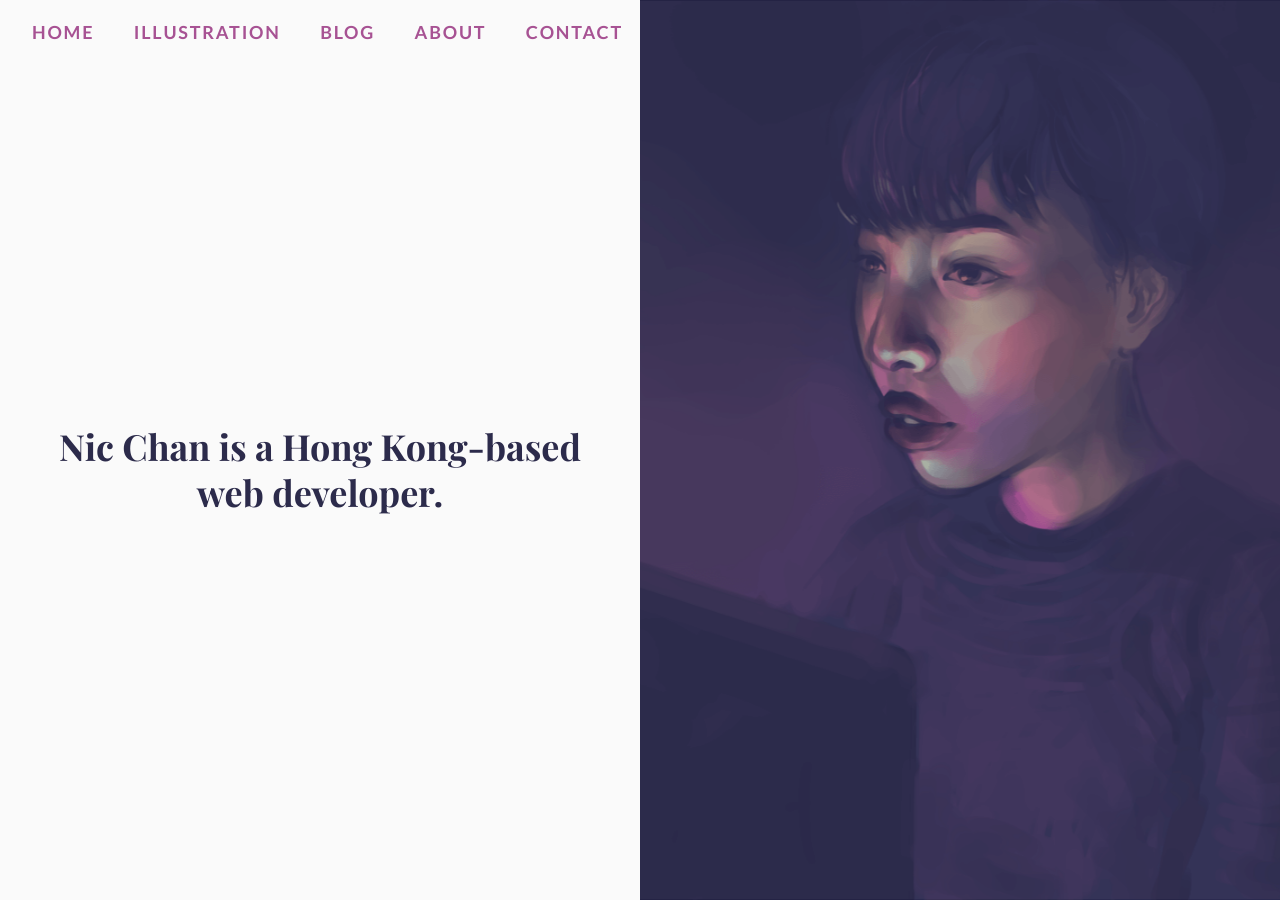
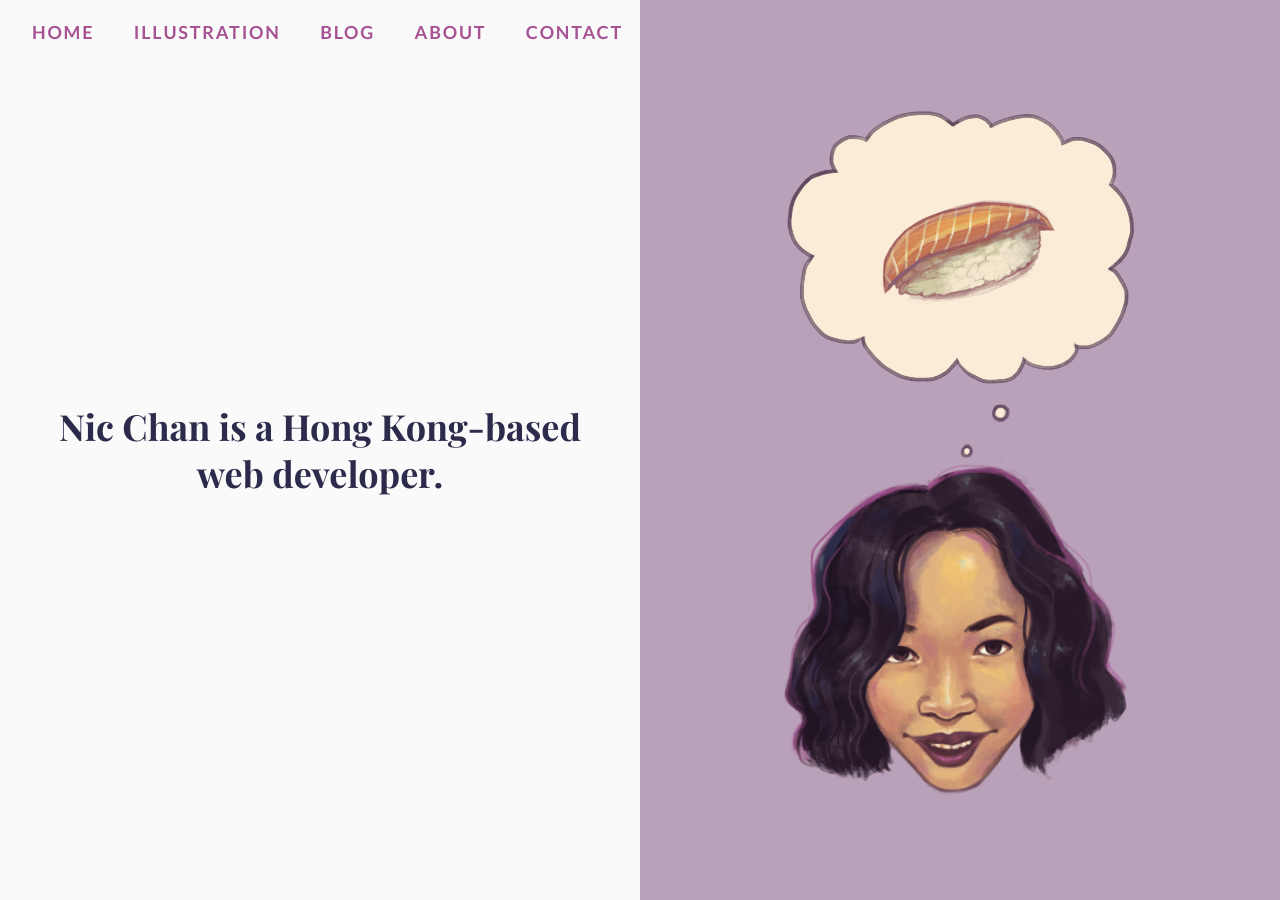
Before and after one commit to nchan0154/nicchan.me-legacy, a Jekyll site: the page built from index.html, in a window 1280 px wide and 900 px high. Built offline with Jekyll 4.4.1, drawn with Linux system fonts in a browser that asks for light colours.

Commit message:
revise homepage animation

```diff
--- a/_src/scss/partials/showcase.scss
+++ b/_src/scss/partials/showcase.scss
@@ -10,8 +10,66 @@
   height: 30rem;
 
   &--intro {
-    background-size: cover;
-    background-position: center;
+    height: auto;
+    background-color: #b9a1b9;
+  }
+}
+
+.showcase__animation {
+  display: flex;
+  margin: 3rem auto;
+  flex-direction: column;
+  width: 70%;
+  max-width: 15rem;
+}
+
+.showcase__me {
+  width: 100%;
+  order: 1;
+}
+
+.showcase__loves {
+  position: relative;
+  width: 100%;
+  padding-top: 100%;
+}
+
+.showcase__love {
+  position: absolute;
+  top: 0;
+  left: 0;
+  right: 0;
+  bottom: 0;
+  object-fit: cover;
+  opacity: 0;
+}
+
+@for $i from 1 through 4 {
+  .showcase__love:nth-child(#{$i}) {
+    animation: bubbleFade-#{$i} 12s infinite linear;
+  }
+
+  @keyframes bubbleFade-#{$i} {
+    $percentage: ($i - 1) * 100;
+    from {
+      opacity: 0;
+    }
+
+    #{(($percentage + 20) / 4) - 3}% {
+      opacity: 0;
+    }
+    #{($percentage + 20) / 4}% {
+      opacity: 1;
+    }
+    #{($percentage + 80) / 4}% {
+      opacity: 1;
+    }
+    #{(($percentage + 80) / 4) + 3}% {
+      opacity: 0;
+    }
+    to {
+      opacity: 0;
+    }
   }
 }
 
@@ -82,7 +140,6 @@
       z-index: -1;
 
       &--intro {
-        background-color: $dark-color;
         z-index: 1000;
       }
 
@@ -93,7 +150,7 @@
 
       &--active {
         opacity: 1;
-        z-index: 0;
+        z-index: 2;
       }
 
       &--stuck {
@@ -102,8 +159,8 @@
       }
     }
 
-    .showcase__intro {
-      margin-top: -3.5rem;
+    .showcase__animation {
+      max-width: 20rem;
     }
 
     .showcase__image {
--- a/_src/scss/partials/topbar.scss
+++ b/_src/scss/partials/topbar.scss
@@ -49,11 +49,18 @@
   }
 }
 
-@media (min-width: 66em) {
+@media (min-width: 68em) {
   .topbar {
     display: flex;
     align-items: center;
     height: 3.5rem;
+
+    .home & {
+      position: absolute;
+      top: 0;
+      left: 0;
+      right: 0;
+    }
   }
 
   .topbar__list {
--- a/index.html
+++ b/index.html
@@ -10,10 +10,37 @@
         Nic Chan is a Hong Kong-based web developer.
       </h1>
     </div>
-    <div
-      class="showcase__image-wrapper showcase__image-wrapper--intro"
-      style="background-image: url('{{ site.imgurl }}main.png')"
-    ></div>
+    <div class="showcase__image-wrapper showcase__image-wrapper--intro">
+      <div class="showcase__animation">
+        <img
+          class="showcase__me"
+          src="{{ site.imgurl }}/home-me.png"
+          alt="Nic loves"
+        />
+        <div class="showcase__loves">
+          <img
+            class="showcase__love"
+            src="{{ site.imgurl }}/home-mew.png"
+            alt="Mew the Cat"
+          />
+          <img
+            class="showcase__love"
+            src="{{ site.imgurl }}/home-bey.png"
+            alt="Beyonce"
+          />
+          <img
+            class="showcase__love"
+            src="{{ site.imgurl }}/home-sushi.png"
+            alt="Sushi"
+          />
+          <img
+            class="showcase__love"
+            src="{{ site.imgurl }}/home-paint.png"
+            alt="Painting"
+          />
+        </div>
+      </div>
+    </div>
   </section>
   {% assign projects = site.projects | sort: 'date' | reverse %} {% for project
   in projects %}
@@ -25,11 +52,12 @@
       <p class="showcase__blurb">{{ project.blurb }}</p>
       <ul class="tags__wrapper">
         {% for technology in project.technology %}
-          <li class="tags__tag">{{ technology }}</li>
+        <li class="tags__tag">{{ technology }}</li>
         {% endfor %}
       </ul>
       <a class="button button--small" href="{{ project.permalink }}">
-        Read <span class="screenreader">{{ project.title }}</span> Case Study &rarr;
+        Read <span class="screenreader">{{ project.title }}</span> Case Study
+        &rarr;
       </a>
     </div>
     <div
```
Also changed, not shown: css/all.min.css, img/home-bey.png (added), img/home-me.png (added), img/home-mew.png (added), img/home-paint.png (added), img/home-sushi.png (added).
